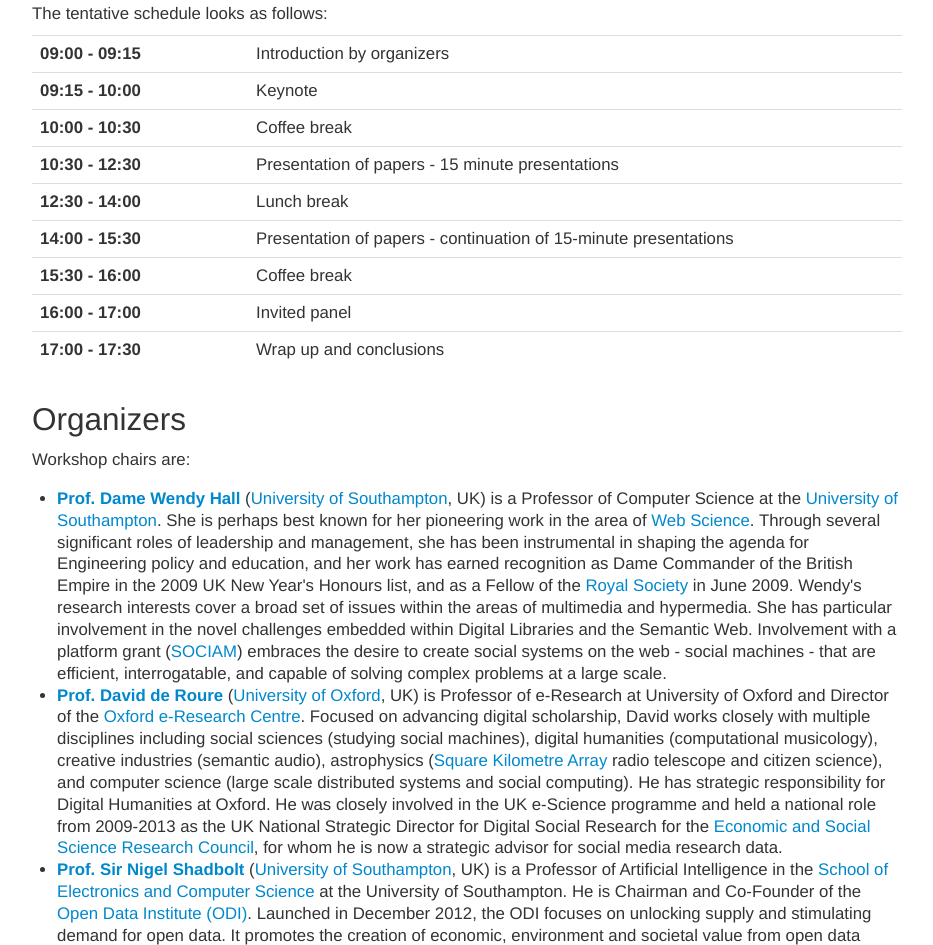
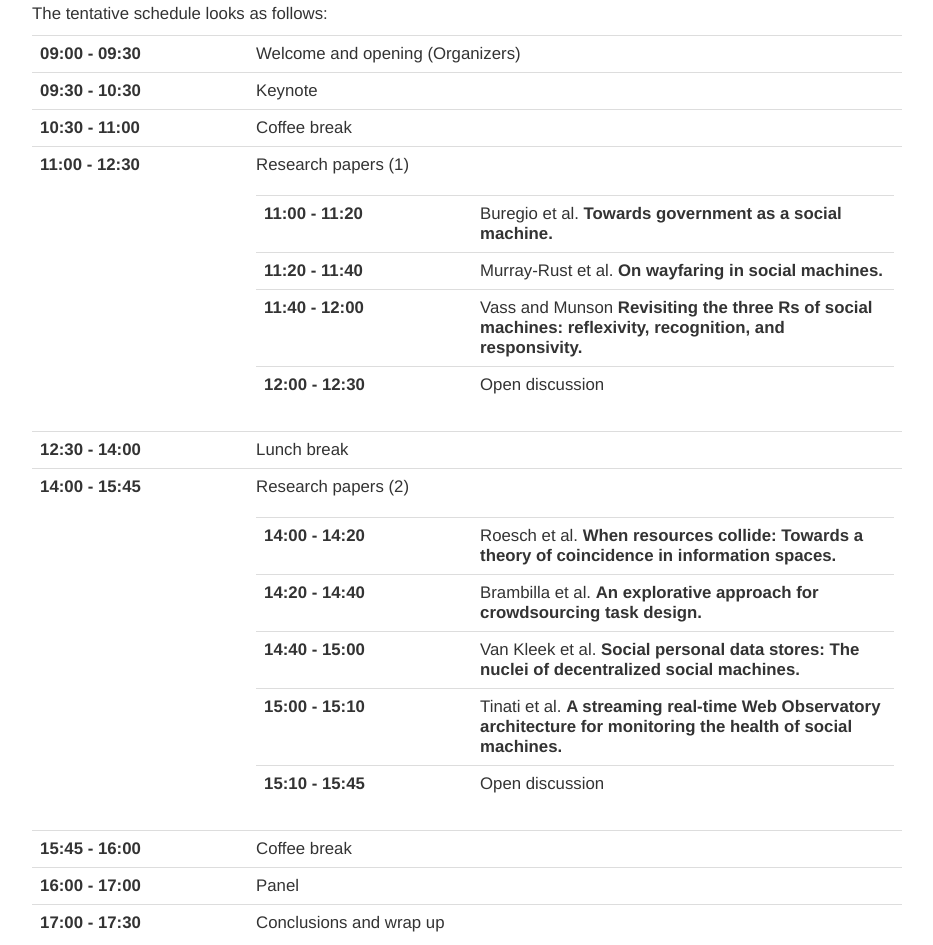
Before and after one commit to sociam/socm2015, a plain HTML site: page index.html in a window 1280 px wide. Shown: the part 2629-3574 px from the top of the page, without its empty margins (199-1132 px from the left). Drawn offline with Linux system fonts and the light colour scheme.

Commit message:
programme

```diff
--- a/index.html
+++ b/index.html
@@ -85,15 +85,28 @@
         <h2 id="schedule">Programme</h2>
         <p>The tentative schedule looks as follows:
           <table class="table">
-            <tr><td class="date">09:00 - 09:15</td><td>Introduction by organizers</td></tr>
-            <tr><td class="date">09:15 - 10:00</td><td>Keynote</td></tr>
-            <tr><td class="date">10:00 - 10:30</td><td>Coffee break</td></tr>
-            <tr><td class="date">10:30 - 12:30</td><td>Presentation of papers - 15 minute presentations</td></tr>
+            <tr><td class="date">09:00 - 09:30</td><td>Welcome and opening (Organizers)</td></tr>
+            <tr><td class="date">09:30 - 10:30</td><td>Keynote</td></tr>
+            <tr><td class="date">10:30 - 11:00</td><td>Coffee break</td></tr>
+            <tr><td class="date">11:00 - 12:30</td><td>Research papers (1)<br/><br/>
+              <table class="table">
+                <tr><td class="date">11:00 - 11:20</td><td>Buregio et al. <b>Towards government as a social machine.</b></td></tr>
+                <tr><td class="date">11:20 - 11:40</td><td>Murray-Rust et al. <b>On wayfaring in social machines.</b></td></tr>
+                <tr><td class="date">11:40 - 12:00</td><td>Vass and Munson <b>Revisiting the three Rs of social machines: reflexivity, recognition, and responsivity.</b></td></tr>
+                <tr><td class="date">12:00 - 12:30</td><td>Open discussion</td></tr>
+              </table></td></tr>
             <tr><td class="date">12:30 - 14:00</td><td>Lunch break</td></tr>
-            <tr><td class="date">14:00 - 15:30</td><td>Presentation of papers - continuation of 15-minute presentations</td></tr>
-            <tr><td class="date">15:30 - 16:00</td><td>Coffee break</td></tr>
-            <tr><td class="date">16:00 - 17:00</td><td>Invited panel</td></tr>
-            <tr><td class="date">17:00 - 17:30</td><td>Wrap up and conclusions</td></tr>
+            <tr><td class="date">14:00 - 15:45</td><td>Research papers (2)<br/><br/>
+              <table class="table">
+                <tr><td class="date">14:00 - 14:20</td><td>Roesch et al. <b>When resources collide: Towards a theory of coincidence in information spaces.</b></td></tr>
+                <tr><td class="date">14:20 - 14:40</td><td>Brambilla et al. <b>An explorative approach for crowdsourcing task design.</b></td></tr>
+                <tr><td class="date">14:40 - 15:00</td><td>Van Kleek et al. <b>Social personal data stores: The nuclei of decentralized social machines.</b></td></tr>
+                <tr><td class="date">15:00 - 15:10</td><td>Tinati et al. <b>A streaming real-time Web Observatory architecture for monitoring the health of social machines.</b></td></tr>
+                <tr><td class="date">15:10 - 15:45</td><td>Open discussion</td></tr>
+              </table></td></tr>
+            <tr><td class="date">15:45 - 16:00</td><td>Coffee break</td></tr>
+            <tr><td class="date">16:00 - 17:00</td><td>Panel</td></tr>
+            <tr><td class="date">17:00 - 17:30</td><td>Conclusions and wrap up</td></tr>
           </table>
         </p>
 
```
